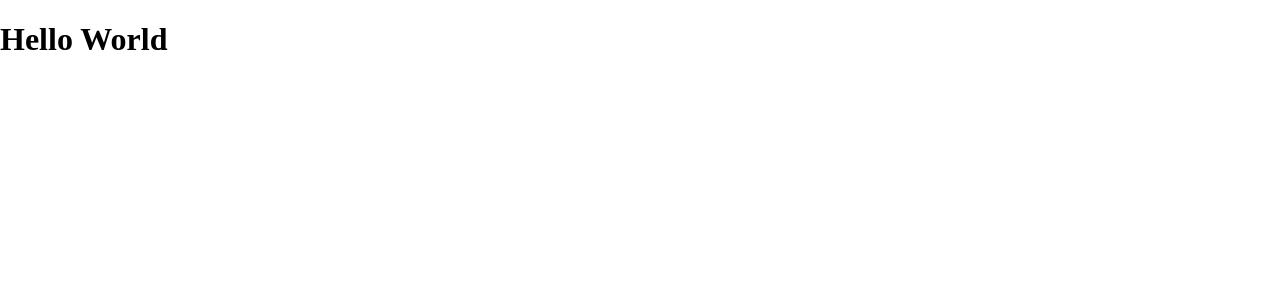
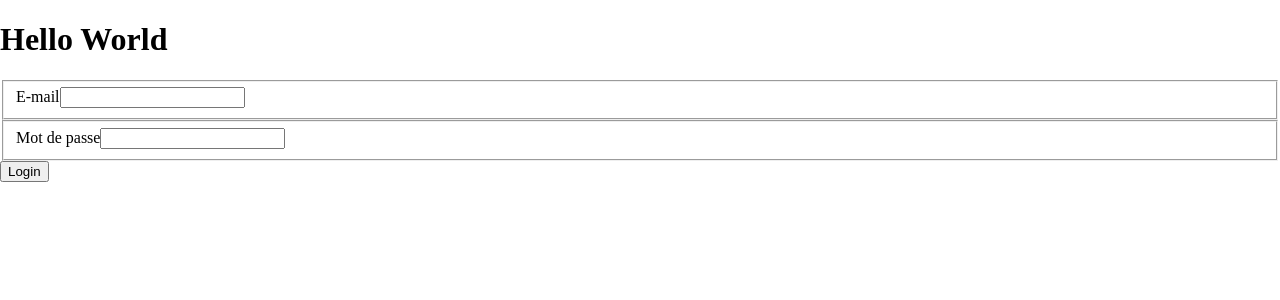
Before and after one commit to Space-Engineers-COMEM/camera-quest-backoffice, a React (Create React App) app: page /login in a window 1280 px wide. Shown: the top 300 px of the page. Built offline with nearby package versions, Linux system fonts and the light colour scheme.

Commit message:
Implement Login page static

```diff
--- a/src/Login.tsx
+++ b/src/Login.tsx
@@ -1,5 +1,44 @@
+/* eslint-disable max-classes-per-file */
 import React from 'react';
+import { MailInput, PswInput } from './input/LoginInputs';
 
-export default function Login() {
-  return <h1>Hello World</h1>;
+interface Props {}
+
+interface State {
+  validMail: boolean;
+  validPsw: boolean;
 }
+
+export default class Login extends React.Component<Props, State> {
+  constructor(props: never) {
+    super(props);
+    this.state = { validMail: false, validPsw: false };
+    this.setEmailValidation = this.setEmailValidation.bind(this);
+    this.setPswValidation = this.setPswValidation.bind(this);
+    this.handleSubmit = this.handleSubmit.bind(this);
+  }
+
+  handleSubmit(evt: any) {
+    evt.preventDefault();
+    console.log(this.state.validMail && this.state.validPsw ? 'submiting' : 'no no no');
+  }
+
+  setEmailValidation(valid: boolean): void {
+    this.setState({ validMail: valid });
+  }
+
+  setPswValidation(valid: boolean): void {
+    this.setState({ validPsw: valid });
+  }
+
+  render() {
+    return (
+      <form onSubmit={this.handleSubmit}>
+        <h1>Hello World</h1>
+        <MailInput setValidation={this.setEmailValidation} />
+        <PswInput setValidation={this.setPswValidation} />
+        <input type="submit" value="Login" />
+      </form>
+    );
+  }
+}
--- /dev/null
+++ b/src/input/LoginInputs.tsx
@@ -0,0 +1,100 @@
+/* eslint-disable max-classes-per-file */
+import React from 'react';
+
+interface Props {
+  setValidation: any;
+}
+
+interface State {
+  value: string;
+  error: string;
+}
+
+export class MailInput extends React.Component<Props, State> {
+  constructor(props: Props) {
+    super(props);
+    this.state = { value: '', error: '' };
+    this.handleMailChange = this.handleMailChange.bind(this);
+  }
+
+  handleMailChange(e: any) {
+    this.setState({ value: e.target.value });
+    this.validateMail(e.target.value);
+  }
+
+  validateMail(mail: string) {
+    const regex = /^\w+([.-]?\w+)*@\w+([.-]?\w+)*(\.\w{2,3})+$/;
+    if (regex.test(mail)) {
+      this.setState({ error: '' });
+      this.props.setValidation(true);
+    } else if (mail.length === 0) {
+      this.setState({ error: "Merci d'entrer une adresse e-mail." });
+      this.props.setValidation(false);
+    } else {
+      this.setState({ error: "L'adresse e-mail n'est pas valide." });
+      this.props.setValidation(false);
+    }
+  }
+
+  render() {
+    return (
+      <fieldset>
+        <label htmlFor="mail">
+          <span>E-mail</span>
+          <input
+            id="mail"
+            name="mail"
+            type="mail"
+            value={this.state.value}
+            onChange={this.handleMailChange}
+          />
+        </label>
+        {this.state.error === '' ? '' : <span className="error">{this.state.error}</span>}
+      </fieldset>
+    );
+  }
+}
+
+export class PswInput extends React.Component<Props, State> {
+  constructor(props: Props) {
+    super(props);
+    this.state = { value: '', error: '' };
+    this.handlePswChange = this.handlePswChange.bind(this);
+  }
+
+  handlePswChange(e: any): void {
+    this.setState({ value: e.target.value });
+    this.props.setValidation(this.validatePsw(e.target.value));
+  }
+
+  validatePsw(psw: string) {
+    if (psw.length < 4) {
+      this.setState({ error: 'too short' });
+      return false;
+    }
+    if (psw.length > 10) {
+      this.setState({ error: 'too long' });
+      return false;
+    }
+    this.setState({ error: '' });
+    return true;
+  }
+
+  render() {
+    return (
+      <fieldset>
+        <label htmlFor="psw">
+          <span>Mot de passe</span>
+          <input
+            id="psw"
+            name="psw"
+            type="password"
+            value={this.state.value}
+            onChange={this.handlePswChange}
+          />
+        </label>
+        {this.state.error === '' ? '' : <span className="error">{this.state.error}</span>}
+      </fieldset>
+    );
+  }
+}
```
Also changed, not shown: .eslintrc.js.
